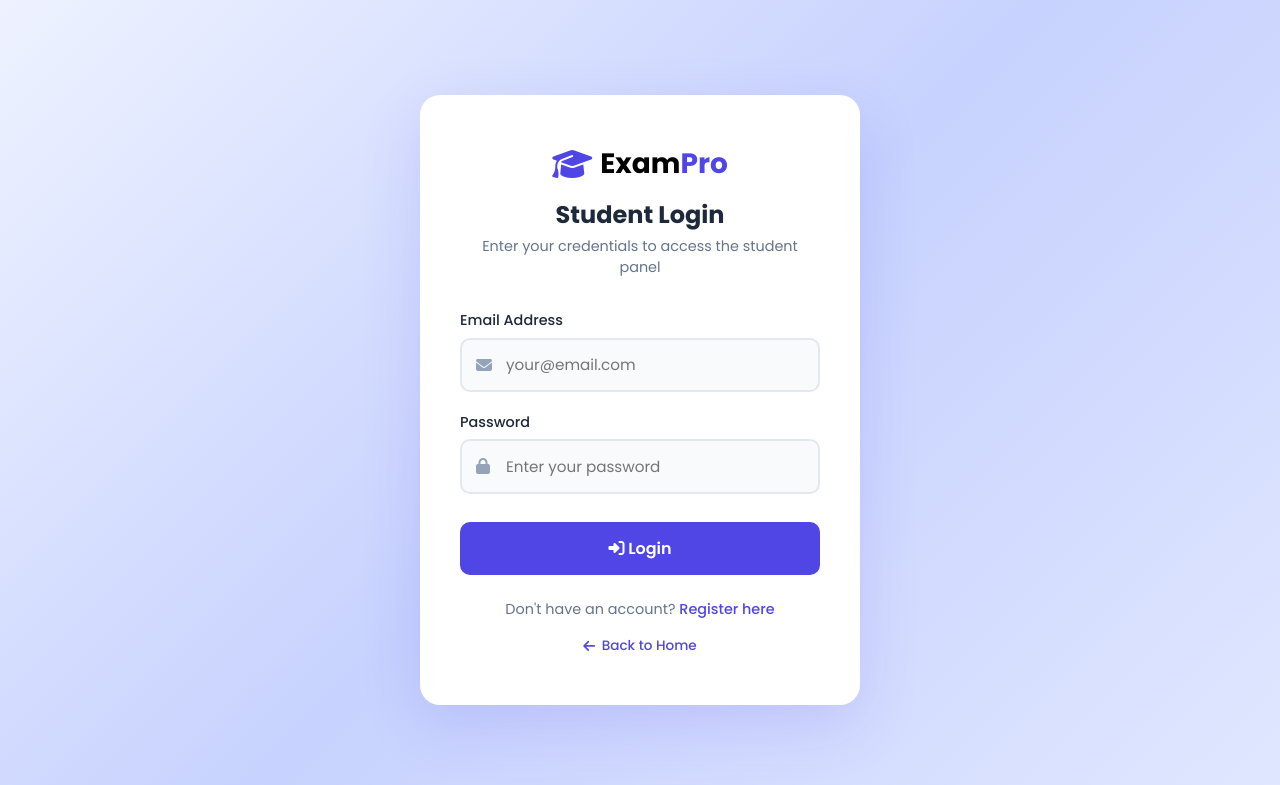
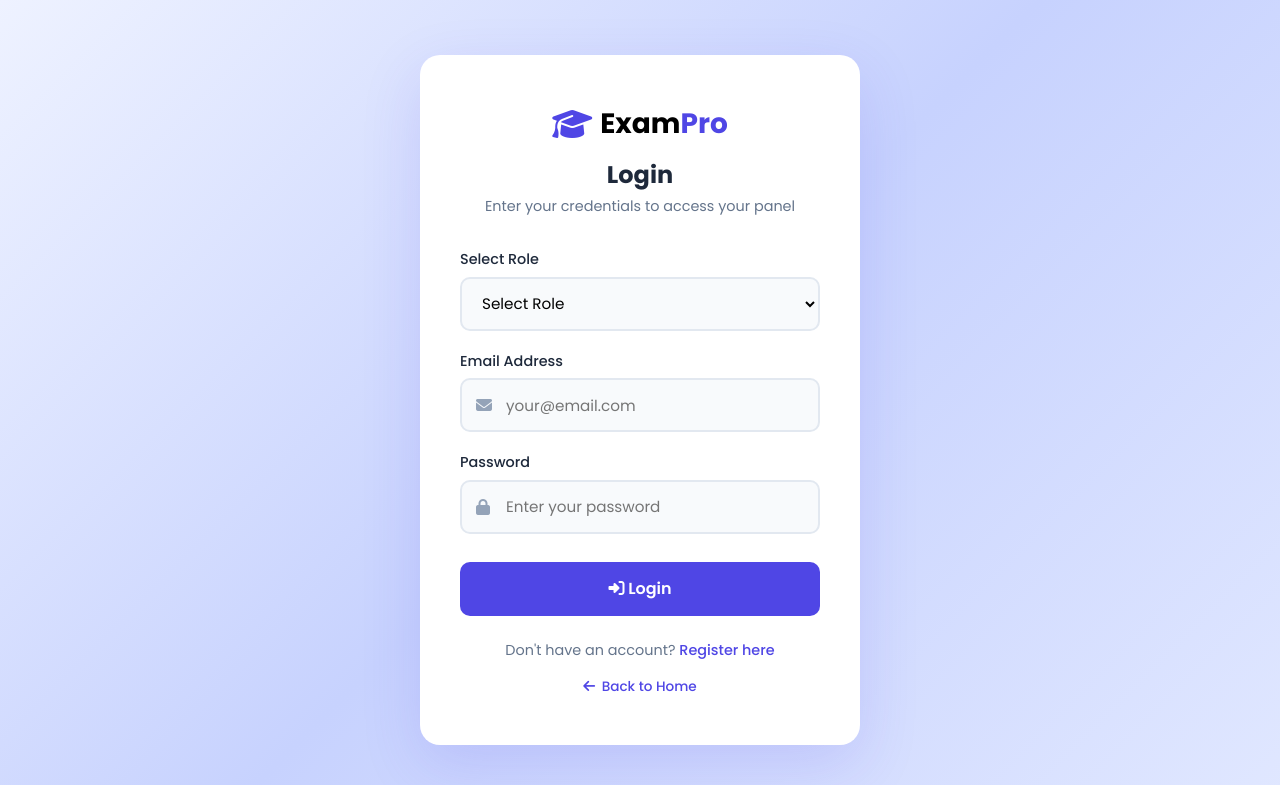
Before and after one commit to jignasha1310/majorprojectpanel, a PHP site: page /pages/login.php in a window 1280 px wide. Shown: the top 785 px of the page. Run offline with PHP 8.4, Linux system fonts and the light colour scheme.

Commit message:
initial commit

```diff
--- a/pages/login.php
+++ b/pages/login.php
@@ -4,37 +4,84 @@ require_once '../config/db.php';
 $error = '';
 $success = '';
 
+$roleConfig = [
+    'student' => [
+        'table' => 'students',
+        'id_session' => 'student_id',
+        'name_session' => 'student_name',
+        'email_session' => null,
+        'redirect' => 'student-panel.php',
+    ],
+    'teacher' => [
+        'table' => 'teachers',
+        'id_session' => 'teacher_id',
+        'name_session' => 'teacher_name',
+        'email_session' => 'teacher_email',
+        'redirect' => 'teacher/dashboard.php',
+    ],
+    'admin' => [
+        'table' => 'admins',
+        'id_session' => 'admin_id',
+        'name_session' => 'admin_name',
+        'email_session' => 'admin_email',
+        'redirect' => 'admin/dashboard.php',
+    ],
+];
+
 if (isset($_SESSION['student_id'])) {
     header('Location: student-panel.php');
     exit;
 }
 
+if (isset($_SESSION['teacher_id'])) {
+    header('Location: teacher/dashboard.php');
+    exit;
+}
+
+if (isset($_SESSION['admin_id'])) {
+    header('Location: admin/dashboard.php');
+    exit;
+}
+
 if ($_SERVER['REQUEST_METHOD'] === 'POST') {
+    $role = strtolower(trim($_POST['role'] ?? ''));
     $email = trim($_POST['email'] ?? '');
     $password = $_POST['password'] ?? '';
 
-    if (empty($email) || empty($password)) {
+    if (empty($role)) {
+        $error = 'Please select a role.';
+    } elseif (!isset($roleConfig[$role])) {
+        $error = 'Please select a valid role.';
+    } elseif (empty($email) || empty($password)) {
         $error = 'Please fill in all fields.';
     } else {
-        $stmt = $conn->prepare("SELECT id, name, password FROM students WHERE email = ?");
-        $stmt->bind_param("s", $email);
-        $stmt->execute();
-        $result = $stmt->get_result();
+        $config = $roleConfig[$role];
+        $sql = sprintf('SELECT id, name, email, password FROM %s WHERE email = ? LIMIT 1', $config['table']);
+        $stmt = $conn->prepare($sql);
 
-        if ($result->num_rows === 1) {
-            $student = $result->fetch_assoc();
-            if (password_verify($password, $student['password'])) {
-                $_SESSION['student_id'] = $student['id'];
-                $_SESSION['student_name'] = $student['name'];
-                header('Location: student-panel.php');
+        if (!$stmt) {
+            $error = 'Login is temporarily unavailable. Please try again.';
+        } else {
+            $stmt->bind_param('s', $email);
+            $stmt->execute();
+            $user = $stmt->get_result()->fetch_assoc();
+
+            if (!$user || !password_verify($password, $user['password'])) {
+                $error = 'Invalid email or password.';
+            } else {
+                $_SESSION[$config['id_session']] = (int) $user['id'];
+                $_SESSION[$config['name_session']] = $user['name'];
+
+                if (!empty($config['email_session'])) {
+                    $_SESSION[$config['email_session']] = $user['email'];
+                }
+
+                header('Location: ' . $config['redirect']);
                 exit;
-            } else {
-                $error = 'Invalid password.';
             }
-        } else {
-            $error = 'No account found with this email.';
+
+            $stmt->close();
         }
-        $stmt->close();
     }
 }
 ?>
@@ -43,7 +90,7 @@ if ($_SERVER['REQUEST_METHOD'] === 'POST') {
 <head>
     <meta charset="UTF-8">
     <meta name="viewport" content="width=device-width, initial-scale=1.0">
-    <title>Student Login - ExamPro</title>
+    <title>Login - ExamPro</title>
     <link rel="preconnect" href="https://fonts.googleapis.com">
     <link rel="preconnect" href="https://fonts.gstatic.com" crossorigin>
     <link href="https://fonts.googleapis.com/css2?family=Poppins:wght@300;400;500;600;700&display=swap" rel="stylesheet">
@@ -104,9 +151,9 @@ if ($_SERVER['REQUEST_METHOD'] === 'POST') {
             transform: translateY(-50%);
             color: #94A3B8;
         }
-        .form-group input {
+        .form-group input,
+        .form-group select {
             width: 100%;
-            padding: 0.85rem 1rem 0.85rem 2.75rem;
             border: 2px solid #E2E8F0;
             border-radius: 10px;
             font-family: 'Poppins', sans-serif;
@@ -114,7 +161,14 @@ if ($_SERVER['REQUEST_METHOD'] === 'POST') {
             transition: all 0.3s ease;
             background: #F8FAFC;
         }
-        .form-group input:focus {
+        .form-group input {
+            padding: 0.85rem 1rem 0.85rem 2.75rem;
+        }
+        .form-group select {
+            padding: 0.85rem 1rem;
+        }
+        .form-group input:focus,
+        .form-group select:focus {
             outline: none;
             border-color: #4F46E5;
             background: white;
@@ -193,8 +247,8 @@ if ($_SERVER['REQUEST_METHOD'] === 'POST') {
                 <i class="fas fa-graduation-cap"></i>
                 <span>Exam<span class="logo-accent">Pro</span></span>
             </div>
-            <h2>Student Login</h2>
-            <p>Enter your credentials to access the student panel</p>
+            <h2>Login</h2>
+            <p>Enter your credentials to access your panel</p>
         </div>
 
         <?php if ($error): ?>
@@ -206,6 +260,15 @@ if ($_SERVER['REQUEST_METHOD'] === 'POST') {
         <?php endif; ?>
 
         <form method="POST" action="">
+            <div class="form-group">
+                <label for="role">Select Role</label>
+                <select id="role" name="role" required>
+                    <option value="">Select Role</option>
+                    <option value="student" <?= (($_POST['role'] ?? '') === 'student') ? 'selected' : '' ?>>Student</option>
+                    <option value="teacher" <?= (($_POST['role'] ?? '') === 'teacher') ? 'selected' : '' ?>>Teacher</option>
+                    <option value="admin" <?= (($_POST['role'] ?? '') === 'admin') ? 'selected' : '' ?>>Admin</option>
+                </select>
+            </div>
             <div class="form-group">
                 <label for="email">Email Address</label>
                 <div class="input-wrapper">
```
